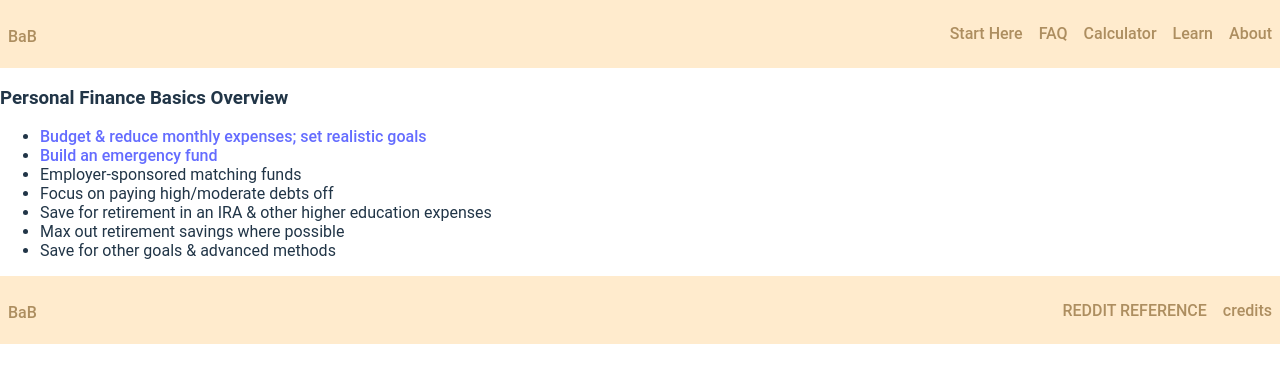
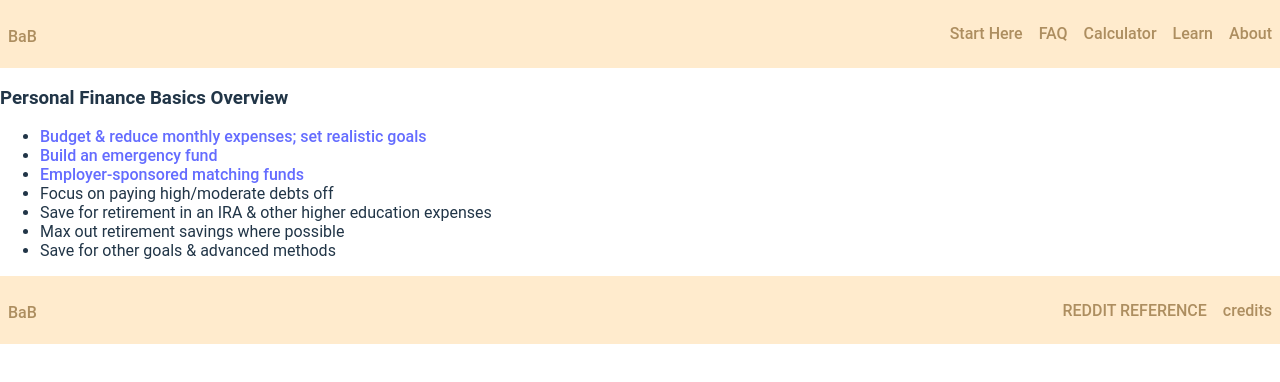
Before and after one commit to doanaminh/build-a-budget, a React (Vite) app in the folder client/: page /learn in a window 1280 px wide. Shown: the top 382 px of the page. Built offline with nearby package versions, Linux system fonts and the light colour scheme; a web font is replaced by a local one.

Commit message:
Added intro employer route

```diff
--- a/client/src/App.tsx
+++ b/client/src/App.tsx
@@ -13,6 +13,7 @@ import BudgetCalculator from './pages/BudgetCalculator';
 import Learn from './pages/Learn';
 import LearnBudget from './pages/Learn-Budget';
 import LearnSavingsEF from './pages/Learn-Savings-EF';
+import LearnEmployerIntro from './pages/Learn-Employer-Intro';
 
 export default function App() {
 
@@ -28,6 +29,7 @@ export default function App() {
             <Route path='/learn' element={<Learn />} />
             <Route path='/learn-budget' element={<LearnBudget />} />
             <Route path='/learn-savings-ef' element={<LearnSavingsEF />} />
+            <Route path='/learn-employer-intro' element={<LearnEmployerIntro />} />
           </Routes>
           <Footer />
         </div>
--- a/client/src/pages/Learn.tsx
+++ b/client/src/pages/Learn.tsx
@@ -6,7 +6,7 @@ export default function () {
                 <ul>
                     <li><a href="/learn-budget">Budget & reduce monthly expenses; set realistic goals</a></li>
                     <li><a href="/learn-savings-ef">Build an emergency fund</a></li>
-                    <li>Employer-sponsored matching funds</li>
+                    <li><a href="/learn-employer-intro">Employer-sponsored matching funds</a></li>
                     <li>Focus on paying high/moderate debts off</li>
                     <li>Save for retirement in an IRA & other higher education expenses</li>
                     <li>Max out retirement savings where possible</li>
```
Also changed, not shown: client/src/pages/Learn-Employer-Intro.tsx (renamed from client/src/pages/Learn-Employer.tsx).
